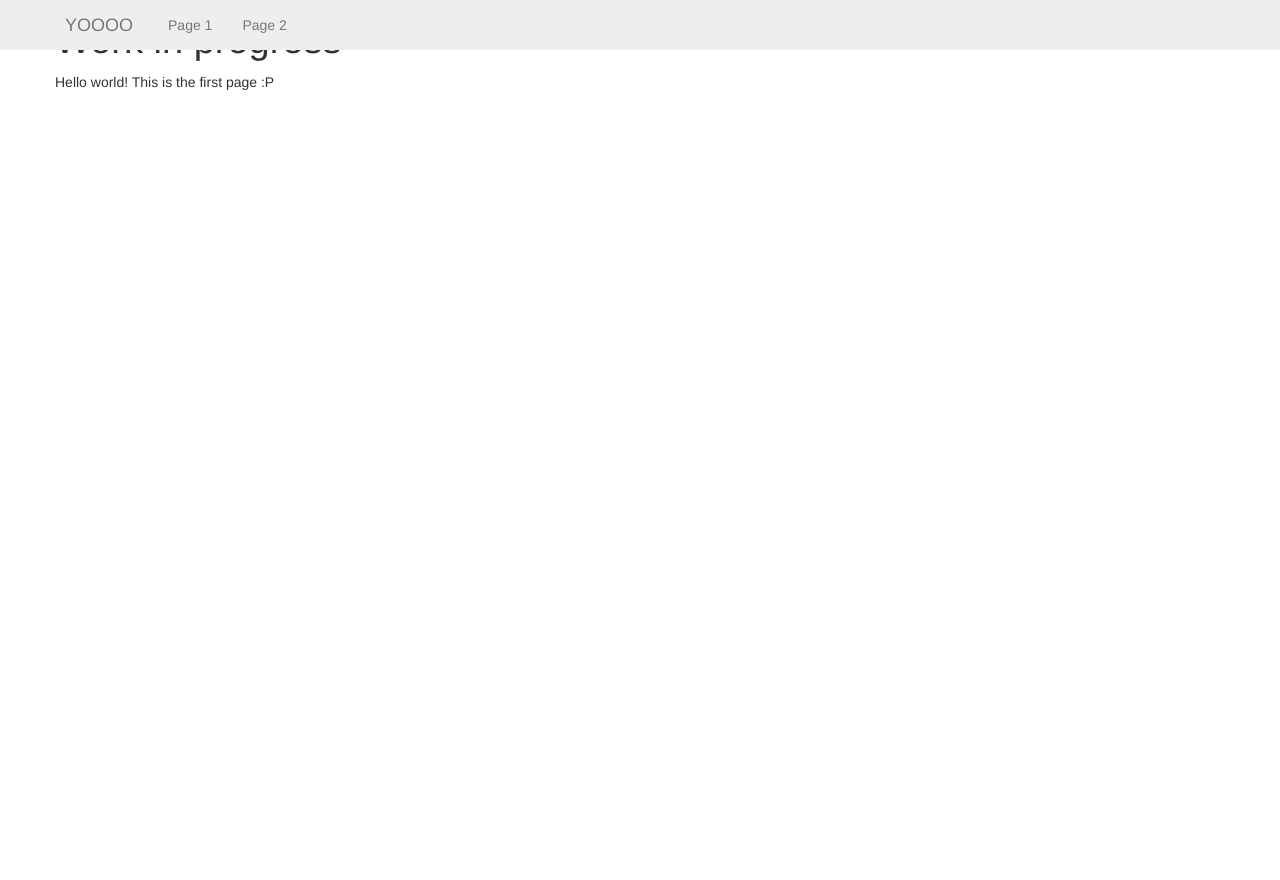
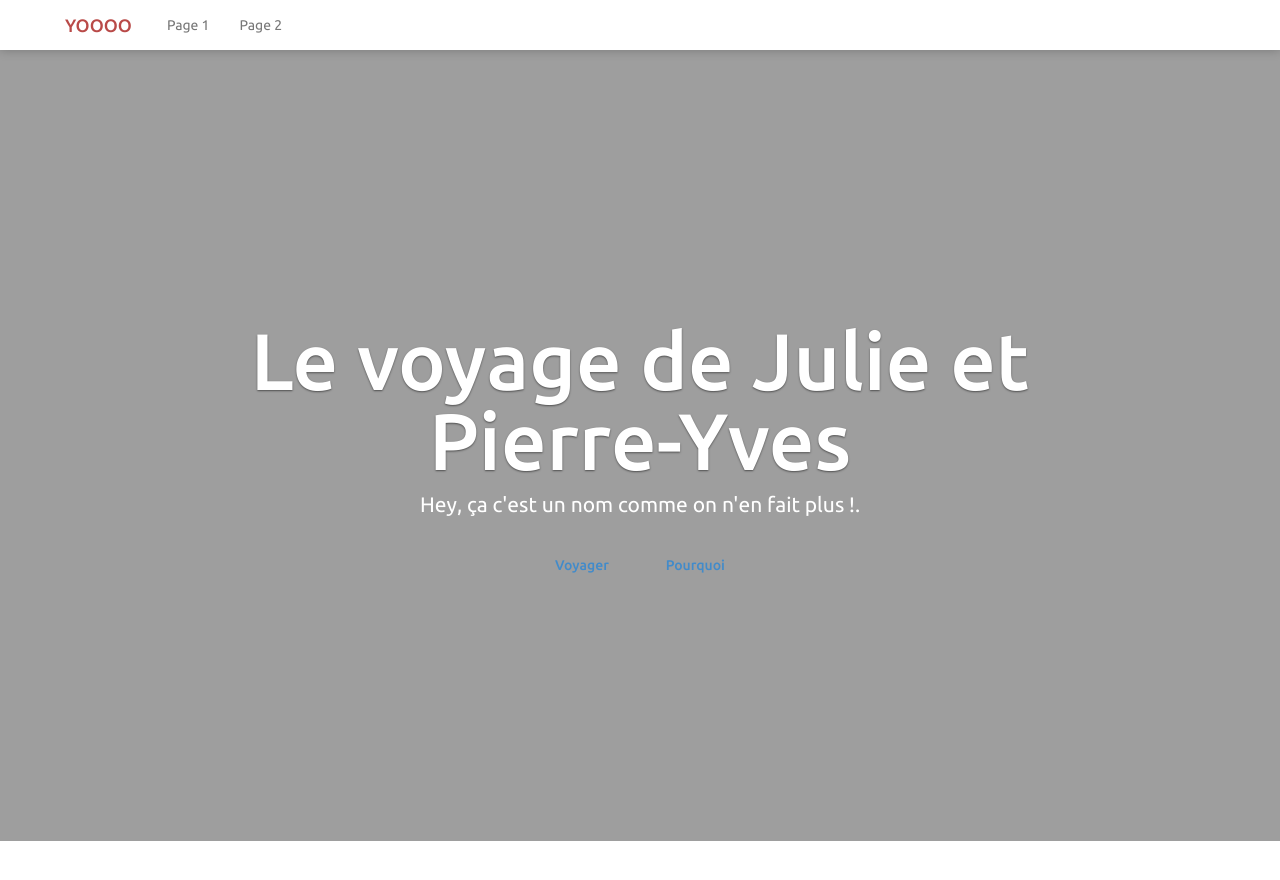
Before and after one commit to link-webcreations/juetpy, a Jekyll site: the page built from index.html, in a window 1280 px wide. Shown: the top 880 px of the page. Built offline with Jekyll 4.4.1, drawn with Linux system fonts in a browser that asks for light colours; Markdown is read by kramdown in place of the engine named in the settings.

Commit message:
Fist page building

```diff
--- a/_includes/header.html
+++ b/_includes/header.html
@@ -10,6 +10,7 @@
 
 <link rel="author" href="humans.txt">
 <link rel="stylesheet" href="{{ site.url }}/assets/css/bootstrap.css">
+<link href='http://fonts.googleapis.com/css?family=Ubuntu:300,400,500' rel='stylesheet' type='text/css'>
 <link rel="stylesheet" href="{{ site.url }}/assets/css/main.css">
 
 <!--[if lt IE 9]>
--- a/assets/css/main.css
+++ b/assets/css/main.css
@@ -7,3 +7,84 @@
 
 /* Body and structure
 -------------------------------------------------- */
+body {
+  padding-top: 50px;
+  font-family: Ubuntu;
+}
+
+/*
+ * Customize the navbar
+ */
+
+.navbar {
+  background-color: #fff;
+  box-shadow: 0 0 10px rgba(0,0,0,.25);
+}
+.navbar .btn {
+  float: right;
+  margin-top: 8px;
+}
+
+.navbar-brand {
+  color: #b94a48;
+}
+.navbar-brand:hover {
+  color: #a03d3c;
+}
+
+
+/*
+ * Customize jumbotron
+ */
+
+.jumbotron {
+  margin-bottom: 0;
+  font-size: 16px;
+  font-weight: normal;
+  border-radius: 0;
+  background-color: #000;
+  background-image: url("../assets/img/moma-1.jpg");
+  background-size: cover;
+}
+.jumbotron .container {
+  max-width: 800px;
+  text-align: center;
+}
+.jumbotron .btn {
+  margin-top: 10px;
+  padding: 15px 25px;
+  font-size: 14px;
+}
+.jumbotron h1,
+.jumbotron .lead {
+  text-shadow: 0 1px 2px rgba(0,0,0,.5);
+}
+.jumbotron h1 {
+  line-height: 1;
+  color: #fff;
+}
+.jumbotron p {
+  color: #fff;
+}
+.jumbotron p a {
+  color: #fff;
+  font-weight: bold;
+}
+
+/*
+ * Responsively scale things up
+ */
+
+@media (min-width: 768px) {
+
+  /* Scale padding and font-sizes */
+  .jumbotron {
+    padding-top:    250px;
+    padding-bottom: 250px;
+    font-size: 21px;
+  }
+  .jumbotron h1 {
+    font-size: 80px;
+  }
+
+}
--- a/index.html
+++ b/index.html
@@ -3,9 +3,11 @@ title: "Blog du voyage de Julie et Pierre-Yves"
 layout: home
 ---
 
-<div class="container">
-
-  <h1>Work in progress</h1>
-  <p>Hello world! This is the first page :P</p>
-
-</div><!-- /container -->
+<div class="jumbotron">
+  <div class="container">
+    <h1 class="page-heading">Le voyage de Julie et Pierre-Yves</h2>
+    <p>Hey, ça c'est un nom comme on n'en fait plus !.</p>
+    <a href="#" class="btn btn-large">Voyager</a>
+    <a href="#" class="btn btn-large btn-outline">Pourquoi</a>
+  </div>
+</div>
```
